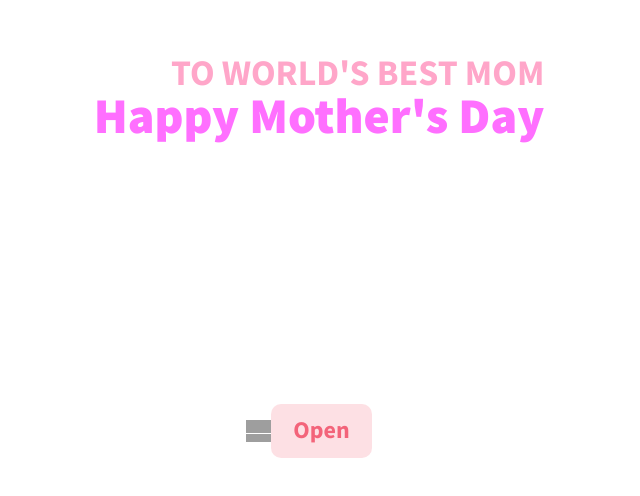
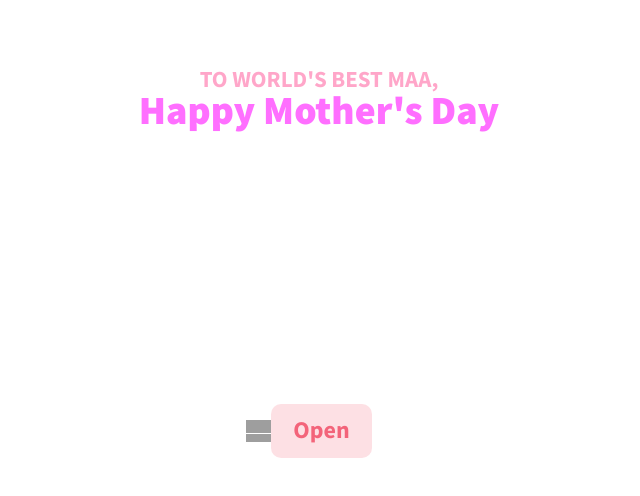
Before and after one commit to cosisaxis/mama, a plain HTML site: page index.html in a window 1280 px wide. Shown: the part 302-798 px from the top of the page, without its empty margins (321-961 px from the left). Drawn offline with Linux system fonts and the light colour scheme; grey boxes are pictures that could not be loaded.

Commit message:
almost-finished

```diff
--- a/index.html
+++ b/index.html
@@ -14,7 +14,7 @@
       </div>
       <div class="header">
         <div class="headerContainer">
-          <h2>To world's best mom</h2>
+          <h2>To world's best maa,</h2>
           <h1>Happy Mother's Day</h1>
         </div>
         <div class="notification hidden">
--- a/styles.css
+++ b/styles.css
@@ -30,7 +30,7 @@ body {
   height: 358.75px;
   position: absolute;
   font-size: bold;
-  top: 70%;
+  top: 60%;
   left: 50%;
   z-index: 5;
   margin-top: -179.375px;
@@ -87,7 +87,7 @@ body {
 
 .headerContainer h1 {
   color: #ff6fff;
-  font-size: 50px;
+  font-size: 40px;
   font-weight: 900;
   text-align: center;
 
@@ -95,8 +95,8 @@ body {
 
 .headerContainer h2 {
   color: #ffa6c9;
-  font-size: 36px;
-  text-align: right;
+  font-size: 23px;
+  text-align: center;
   text-transform: uppercase;
 }
 
```
